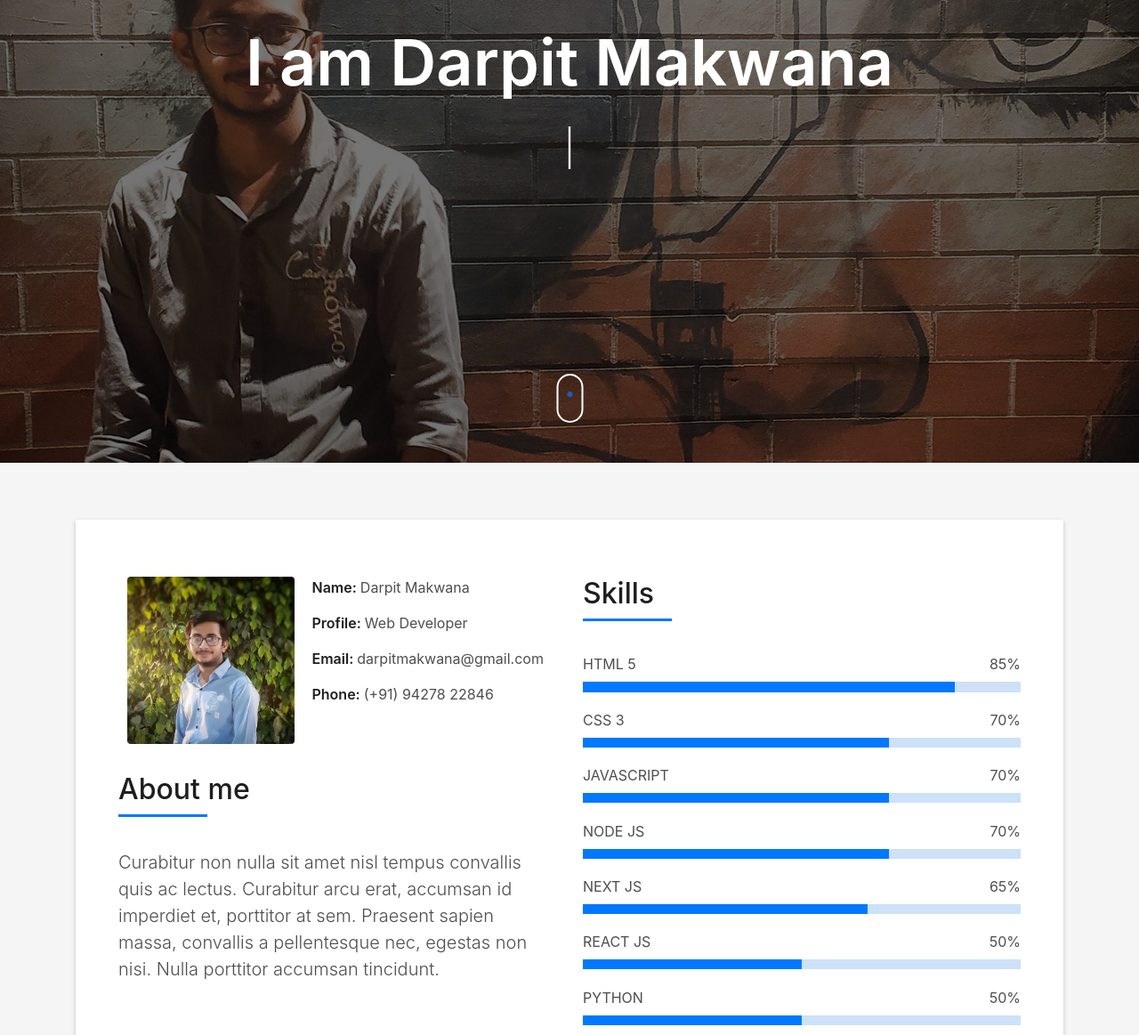
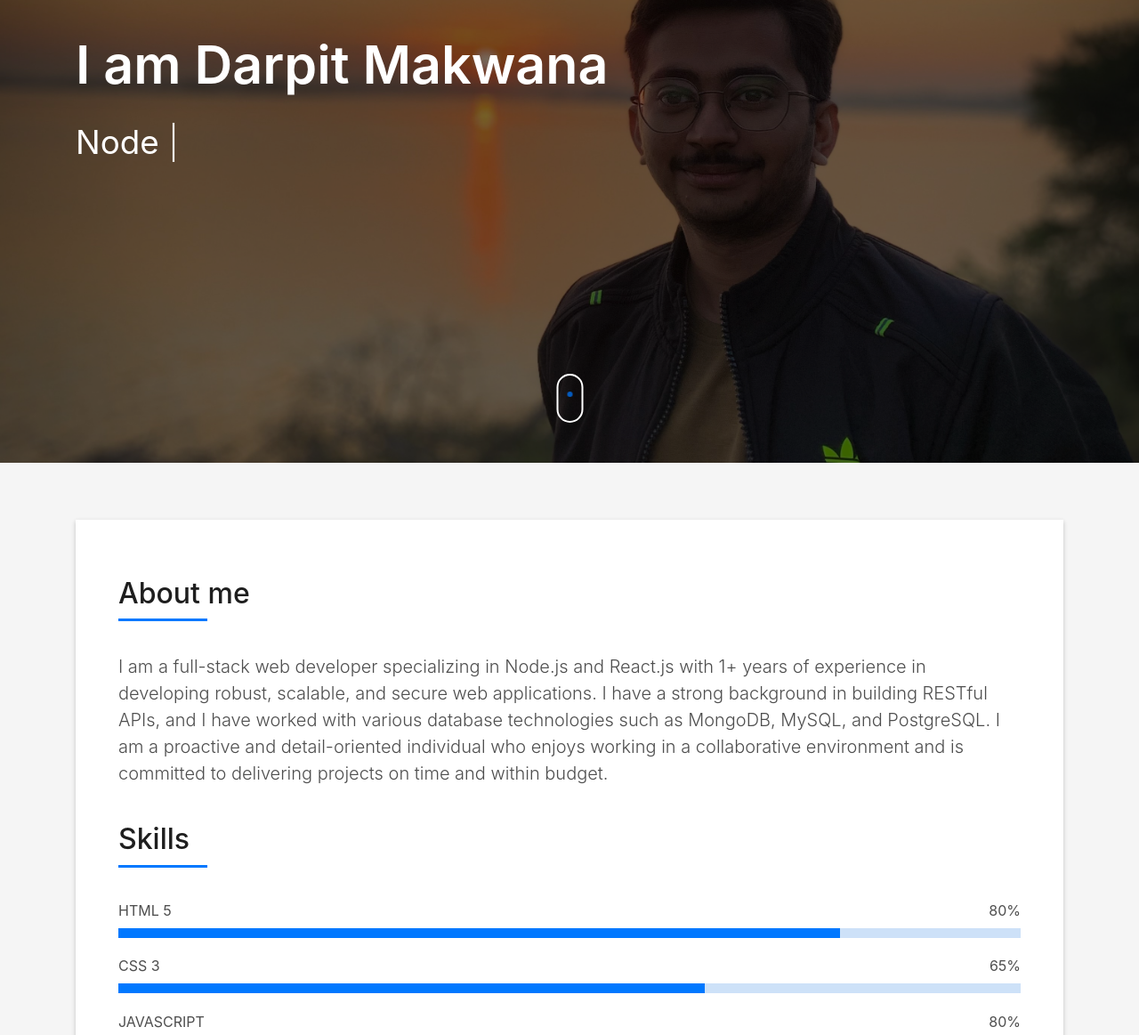
Before and after one commit to TechDarpit/Portfolio_Website, a plain HTML site: page index.html in a window 1280 px wide. Shown: the part 280-1443 px from the top of the page at 89% size. Drawn offline with Linux system fonts and the light colour scheme; files whose address does not match are found by name.

Commit message:
Update Background, Contact US section and Anout me section

```diff
--- a/css/style.css
+++ b/css/style.css
@@ -622,7 +622,7 @@ a:hover {
 }
 
 .intro .intro-content {
-  text-align: center;
+  text-align: left;
   position: absolute;
 }
 
@@ -1230,11 +1230,11 @@ footer .credits a {
   }
 
   .intro .intro-title {
-    font-size: 4.5rem;
+    font-size: 3.7rem;
   }
 
   .intro .intro-subtitle {
-    font-size: 2.5rem;
+    font-size: 2.3rem;
   }
 
   .intro-single .intro-title {
--- a/index.html
+++ b/index.html
@@ -75,16 +75,16 @@
   <!--/ Nav End /-->
 
   <!--/ Intro Skew Star /-->
-  <div id="home" class="intro route bg-image" style="background-image: url(img/Darpit.jpg)">
+  <div id="home" class="intro route bg-image" style="background-image: url(img/Darpit_BG.jpg)">
     <div class="overlay-itro"></div>
     <div class="intro-content display-table">
       <div class="table-cell">
         <div class="container">
           <!-- <p class="display-6 color-d">Hello, world!</p> -->
-          <h1 class="intro-title mb-4">I am Darpit Makwana</h1>
+          <h4 class="intro-title mb-4">I am Darpit Makwana</h4>
           <p class="intro-subtitle">
             <span class="text-slider-items">
-              Web Developer,React Developer,Python Developer, Node JS Developer
+              Web Developer,Node Js Developer,React JS Developer
             </span>
             <strong class="text-slider"></strong>
           </p>
@@ -104,8 +104,8 @@
         <div class="col-sm-12">
           <div class="box-shadow-full">
             <div class="row">
-              <div class="col-md-6">
-                <div class="row">
+              <div class="col-md-12">
+                <!-- <div class="row">
                   <div class="col-sm-6 col-md-5">
                     <div class="about-img">
                       <img src="img/Darpit 1x1.jpg" class="img-fluid rounded b-shadow-a" alt="Profile Picture" />
@@ -131,38 +131,38 @@
                       </p>
                     </div>
                   </div>
-                </div>
+                </div> -->
                 <div class="title-box-2">
                   <h5 class="title-left">About me</h5>
                 </div>
                 <p class="lead">
-                  Curabitur non nulla sit amet nisl tempus convallis quis ac
-                  lectus. Curabitur arcu erat, accumsan id imperdiet et,
-                  porttitor at sem. Praesent sapien massa, convallis a
-                  pellentesque nec, egestas non nisi. Nulla porttitor
-                  accumsan tincidunt.
+                  I am a full-stack web developer specializing in Node.js and React.js with 1+ years of experience in
+                  developing robust, scalable, and secure web applications. I have a strong background in building
+                  RESTful APIs, and I have worked with various database technologies such as MongoDB, MySQL, and
+                  PostgreSQL. I am a proactive and detail-oriented individual who enjoys working in a collaborative
+                  environment and is committed to delivering projects on time and within budget.
                 </p>
-
+                <br>
               </div>
-              <div class="col-md-6">
+              <div class="col-md-12">
                 <div class="about-me pt-4 pt-md-0">
                   <div class="skill-mf">
                     <div class="title-box-2">
                       <h5 class="title-left">Skills</h5>
                     </div>
-                    <span>HTML 5</span> <span class="pull-right">85%</span>
+                    <span>HTML 5</span> <span class="pull-right">80%</span>
                     <div class="progress">
-                      <div class="progress-bar" role="progressbar" style="width: 85%" aria-valuenow="85"
+                      <div class="progress-bar" role="progressbar" style="width: 80%" aria-valuenow="80"
                         aria-valuemin="0" aria-valuemax="100"></div>
                     </div>
-                    <span>CSS 3</span> <span class="pull-right">70%</span>
+                    <span>CSS 3</span> <span class="pull-right">65%</span>
                     <div class="progress">
-                      <div class="progress-bar" role="progressbar" style="width: 70%" aria-valuenow="70"
+                      <div class="progress-bar" role="progressbar" style="width: 65%" aria-valuenow="65"
                         aria-valuemin="0" aria-valuemax="100"></div>
                     </div>
-                    <span>JAVASCRIPT</span> <span class="pull-right">70%</span>
+                    <span>JAVASCRIPT</span> <span class="pull-right">80%</span>
                     <div class="progress">
-                      <div class="progress-bar" role="progressbar" style="width: 70%" aria-valuenow="70"
+                      <div class="progress-bar" role="progressbar" style="width: 80%" aria-valuenow="80"
                         aria-valuemin="0" aria-valuemax="100"></div>
                     </div>
                     <span>NODE JS</span> <span class="pull-right">70%</span>
@@ -180,17 +180,12 @@
                       <div class="progress-bar" role="progressbar" style="width: 50%" aria-valuenow="50"
                         aria-valuemin="0" aria-valuemax="100"></div>
                     </div>
-                    <span>PYTHON</span> <span class="pull-right">50%</span>
+                    <span>PYTHON</span> <span class="pull-right">40%</span>
                     <div class="progress">
-                      <div class="progress-bar" role="progressbar" style="width: 50%" aria-valuenow="50"
+                      <div class="progress-bar" role="progressbar" style="width: 40%" aria-valuenow="40"
                         aria-valuemin="0" aria-valuemax="100"></div>
                     </div>
-
-
                   </div>
-
-
-
                 </div>
               </div>
             </div>
@@ -295,7 +290,8 @@
                   <h3><span class="exp-title">CreArt Solutions</span><small>PHP Devlopment</small></h3>
                   <p class="color-d">May 2021 - Jun 2021</p>
                   <p class="color-d">
-                    I Learned PHP with the basics of laravel & built a registration form with login functionality, SMS application, Email application.
+                    I Learned PHP with the basics of laravel & built a registration form with login functionality, SMS
+                    application, Email application.
                   </p>
                 </div>
               </div>
@@ -363,7 +359,7 @@
           <div class="contact-mf">
             <div id="contact" class="box-shadow-full">
               <div class="row">
-                <div class="col-md-6">
+                <!-- <div class="col-md-6">
                   <div class="title-box-2">
                     <h5 class="title-left">Send Message Us</h5>
                   </div>
@@ -410,8 +406,8 @@
                       </div>
                     </form>
                   </div>
-                </div>
-                <div class="col-md-6">
+                </div> -->
+                <div class="col-md-12">
                   <div class="title-box-2 pt-4 pt-md-0">
                     <h5 class="title-left">Get in Touch</h5>
                   </div>
@@ -421,29 +417,42 @@
                     </p>
                     <ul class="list-ico">
                       <li>
-                        <span class="ion-ios-location"></span> 201-Subh Appartment, 2 Krishnanagar Main Road, Rajkot
+                        <a
+                          href="https://www.google.com/maps/place/Savvy+Strata/@22.9894431,72.4897882,17z/data=!3m1!4b1!4m6!3m5!1s0x395e9be9a5e863eb:0xee00f7624a2009fb!8m2!3d22.9894382!4d72.4919769!16s%2Fg%2F11c329kdxb">
+
+                          <span class="ion-ios-location"></span> B-304, Savvy Strata, LJ collage road, Near Sanand
+                          circle, Ahmedabad
+                        </a>
                       </li>
                       <li>
-                        <span class="ion-ios-telephone"></span> (+91) 94278 22846
+                        <a href="tel:+919427822846">
+                          <span class="ion-ios-telephone"></span> (+91) 94278 22846
+                        </a>
                       </li>
-                      <li>
-                        <span class="ion-email"></span> darpitmakwana@gmail.com
+                      <li><a href="mailto:darpitmakwana@gmail.com">
+
+                          <span class="ion-email"></span> darpitmakwana@gmail.com
+                        </a>
                       </li>
                     </ul>
                   </div>
                   <div class="socials">
                     <ul>
                       <li>
-                        <a href=""><span class="ico-circle"><i class="ion-social-facebook"></i></span></a>
+                        <a href="https://www.facebook.com/darpit.makwana/"><span class="ico-circle"><i
+                              class="ion-social-facebook"></i></span></a>
                       </li>
                       <li>
-                        <a href=""><span class="ico-circle"><i class="ion-social-instagram"></i></span></a>
+                        <a href="https://www.instagram.com/darpit_patel_20/"><span class="ico-circle"><i
+                              class="ion-social-instagram"></i></span></a>
                       </li>
                       <li>
-                        <a href=""><span class="ico-circle"><i class="ion-social-twitter"></i></span></a>
+                        <a href="https://www.linkedin.com/in/darpit-makwana/"><span class="ico-circle"><i
+                              class="ion-social-linkedin"></i></span></a>
                       </li>
                       <li>
-                        <a href=""><span class="ico-circle"><i class="ion-social-pinterest"></i></span></a>
+                        <a href="https://api.whatsapp.com/send?phone=9427822846"><span class="ico-circle"><i
+                              class="ion-social-whatsapp"></i></span></a>
                       </li>
                     </ul>
                   </div>
```
Also changed, not shown: img/Darpit_BG.jpg (added).
